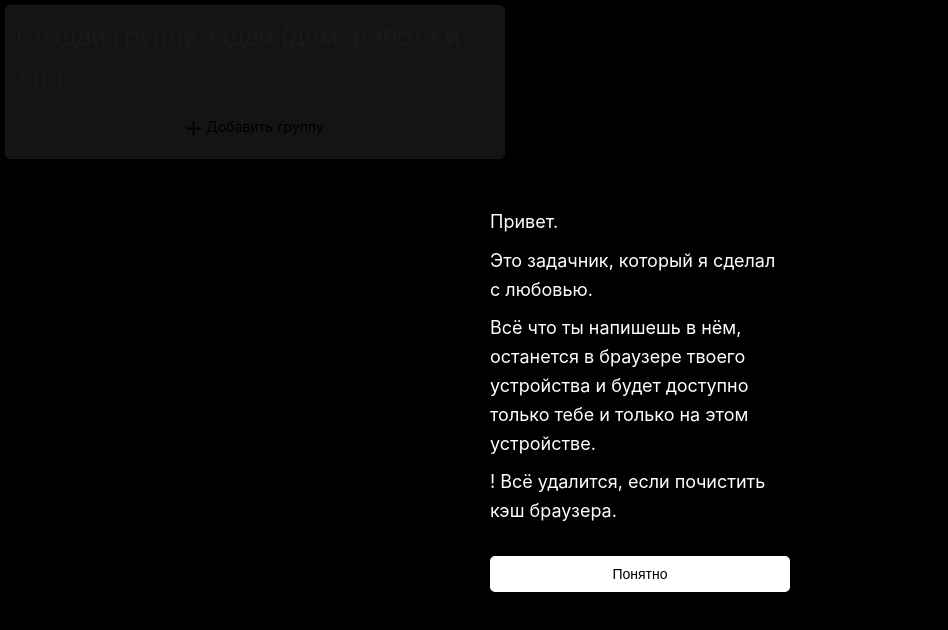
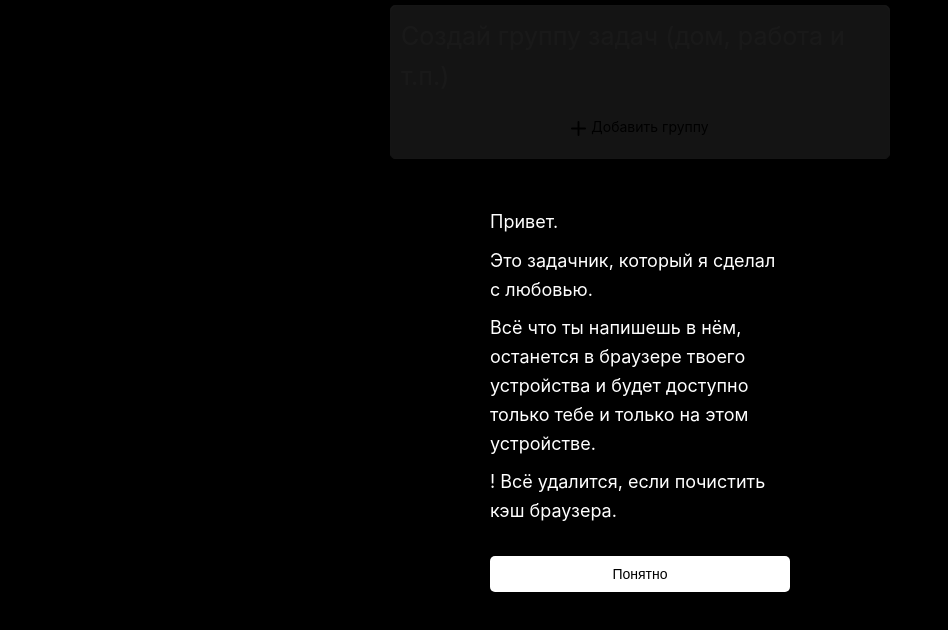
Before and after one commit to sergdevguy/sergdevguy.github.io, a Next.js app: page /todo in a window 1280 px wide. Shown: the top 630 px of the page, without its empty margins (0-948 px from the left). Built offline with nearby package versions, Linux system fonts and the light colour scheme.

Commit message:
Fix todo container align

```diff
--- a/components/todo/App.module.scss
+++ b/components/todo/App.module.scss
@@ -2,12 +2,13 @@
   display: flex;
   flex-direction: column;
   max-width: 500px;
+  width: calc(100% - 10px);
   margin: 5px auto;
   border: 1px solid lightgray;
   font-size: 14px;
   background: #ffffff;
   border-radius: 5px;
-  margin: 5px;
+  margin: 5px auto;
 
   &__instruction {
     position: fixed;
```
